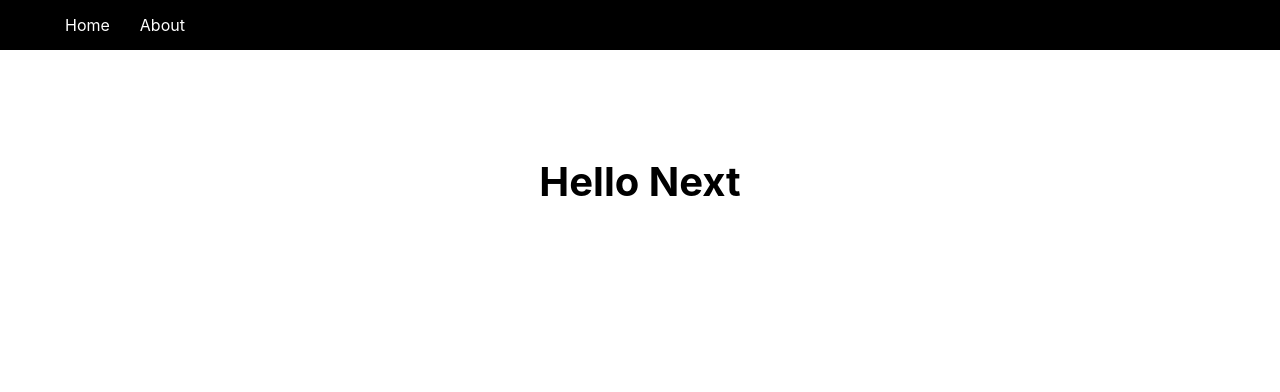
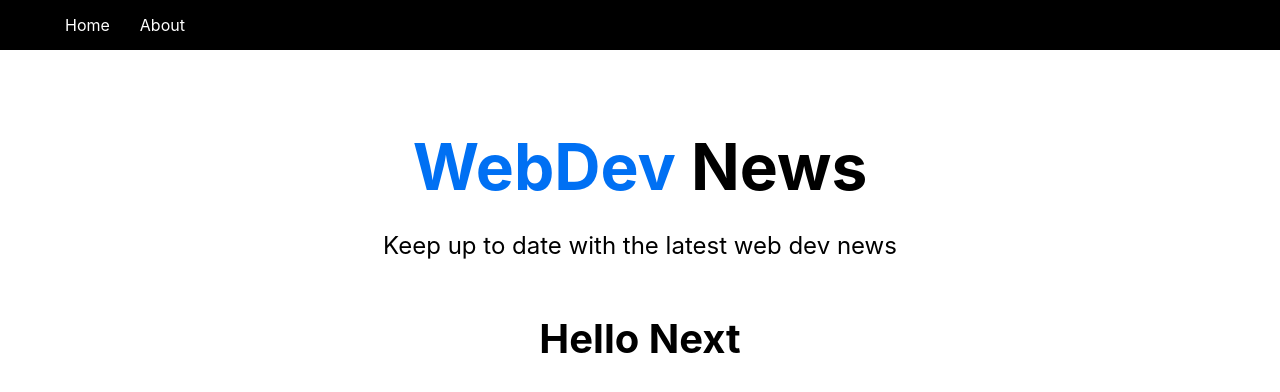
Before and after one commit to MaccKOT/nextjs-crashcourse2021, a Next.js app: page / in a window 1280 px wide. Shown: the top 392 px of the page. Built offline with nearby package versions, Linux system fonts and the light colour scheme.

Commit message:
Add Header component

```diff
--- /dev/null
+++ b/components/Header.js
@@ -0,0 +1,23 @@
+import headerStyles from '../styles/Header.module.css';
+
+const Header = () => {
+  return (
+    <div>
+      <h1 className={headerStyles.title}>
+        <span>WebDev</span> News
+      </h1>
+      {/* <style jsx>
+        {`
+          .title {
+            color: red;
+          }
+        `}
+      </style> */}
+      <p className={headerStyles.description}>
+        Keep up to date with the latest web dev news
+      </p>
+    </div>
+  );
+};
+
+export default Header;
--- a/components/Layout.js
+++ b/components/Layout.js
@@ -1,12 +1,16 @@
 import styles from '../styles/Layout.module.css';
 import Nav from './Nav';
+import Header from './Header';
 
 const Layout = ({ children }) => {
   return (
     <>
       <Nav />
       <div className={styles.container}>
-        <main className={styles.main}>{children}</main>
+        <main className={styles.main}>
+          <Header />
+          {children}
+        </main>
       </div>
     </>
   );
```
